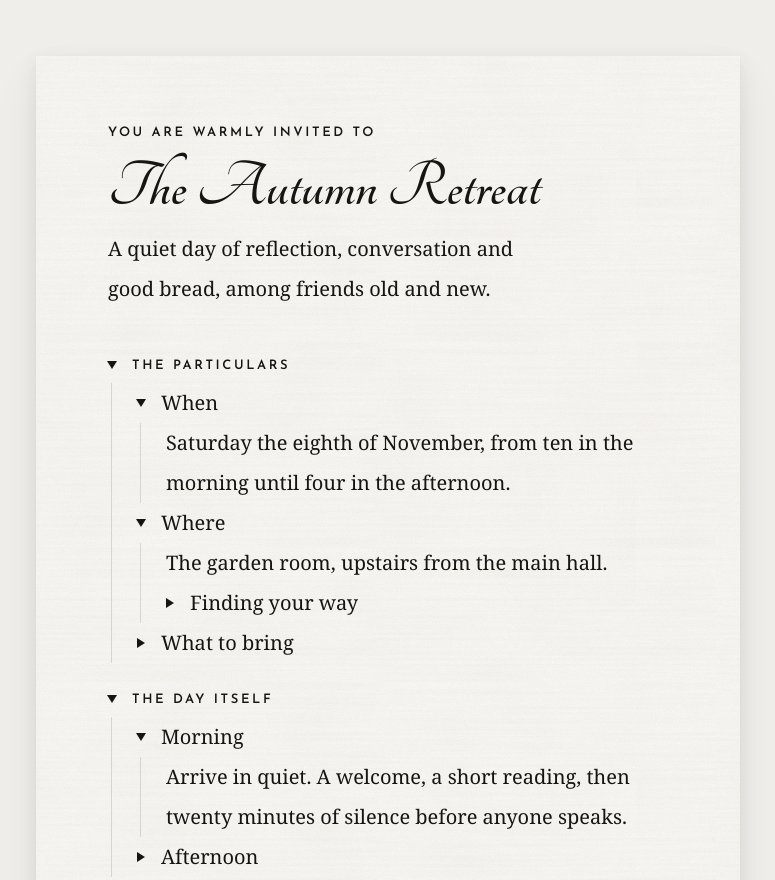
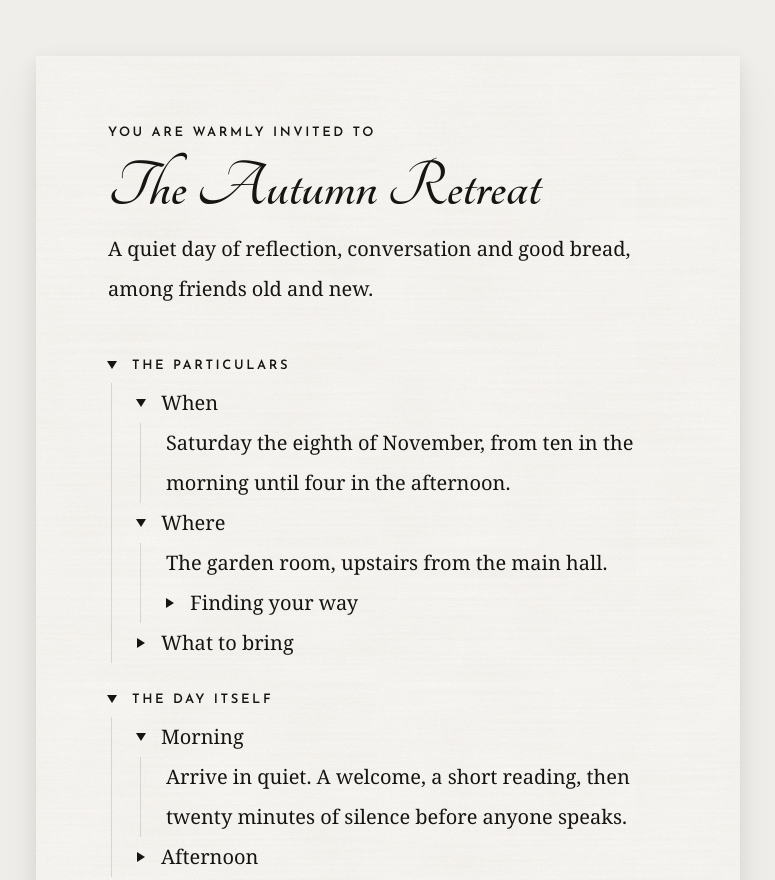
Before and after one commit to kfavkrs/fournee-looks, a plain HTML site: page looks/outline-invitation/index.html in a window 1280 px wide. Shown: the top 880 px of the page, without its empty margins (252-1027 px from the left). Drawn offline with Linux system fonts and the light colour scheme; a web font is replaced by a local one.

Commit message:
Outline · Invitation: intro line runs to the right margin
Co-Authored-By: Claude Opus 5.5 <noreply@anthropic.com>

```diff
--- a/looks/outline-invitation/index.html
+++ b/looks/outline-invitation/index.html
@@ -56,7 +56,7 @@
     font-family: var(--face-title); font-weight: 700; font-size: var(--size-title);
     line-height: 1.1; margin: 0; text-wrap: balance;
   }
-  .lede { margin: 0; max-width: 30rem; text-wrap: balance; }
+  .lede { margin: 0; }
 
   .sections { display: grid; gap: 1.5rem; min-width: 0; }
   details.section > summary { font-family: var(--face-eyebrow); font-size: var(--size-eyebrow); text-transform: uppercase; letter-spacing: 0.2em; font-weight: 600; }
```
Also changed, not shown: looks/outline-invitation/sample.html (+1 -1 lines).
